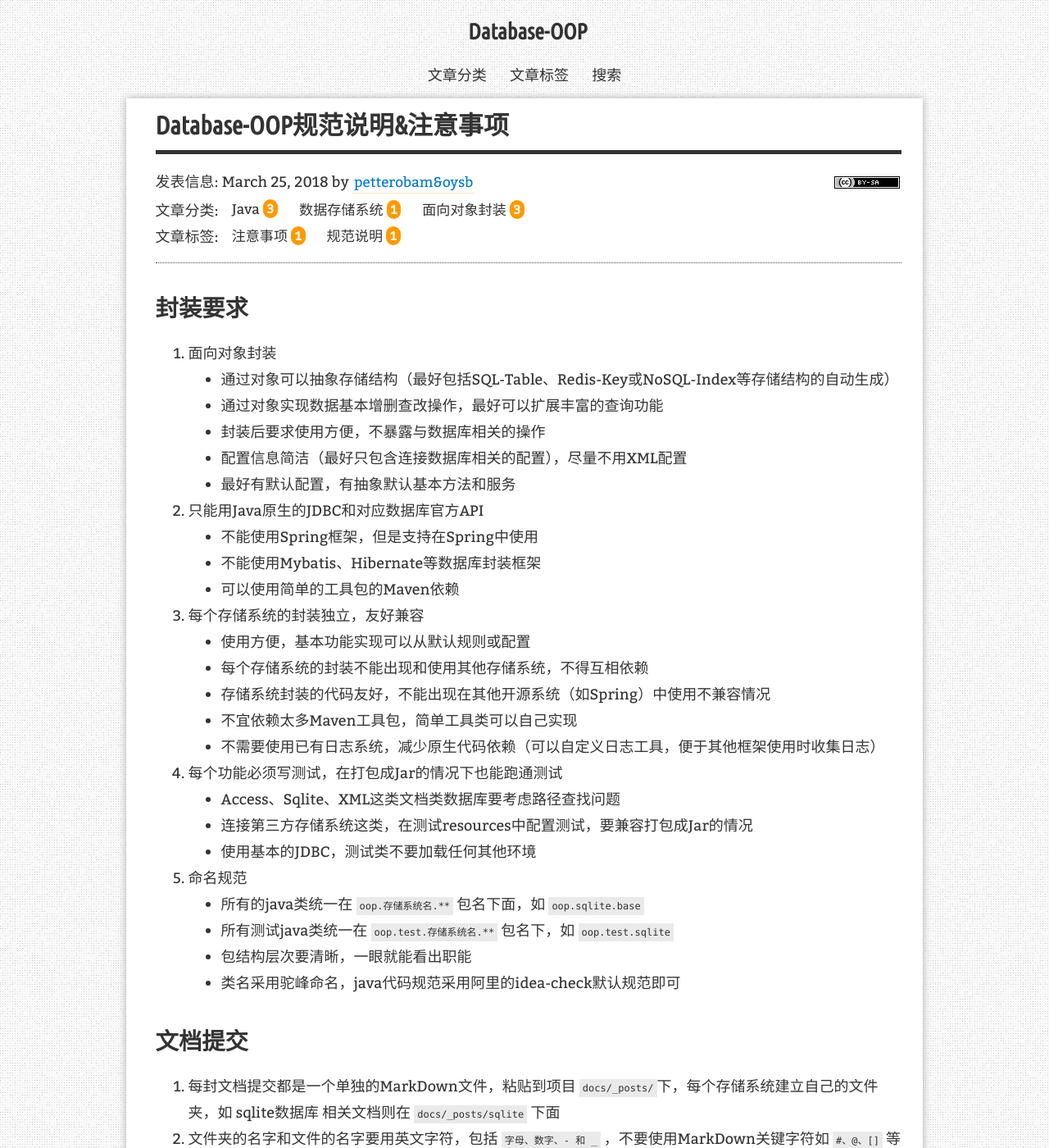
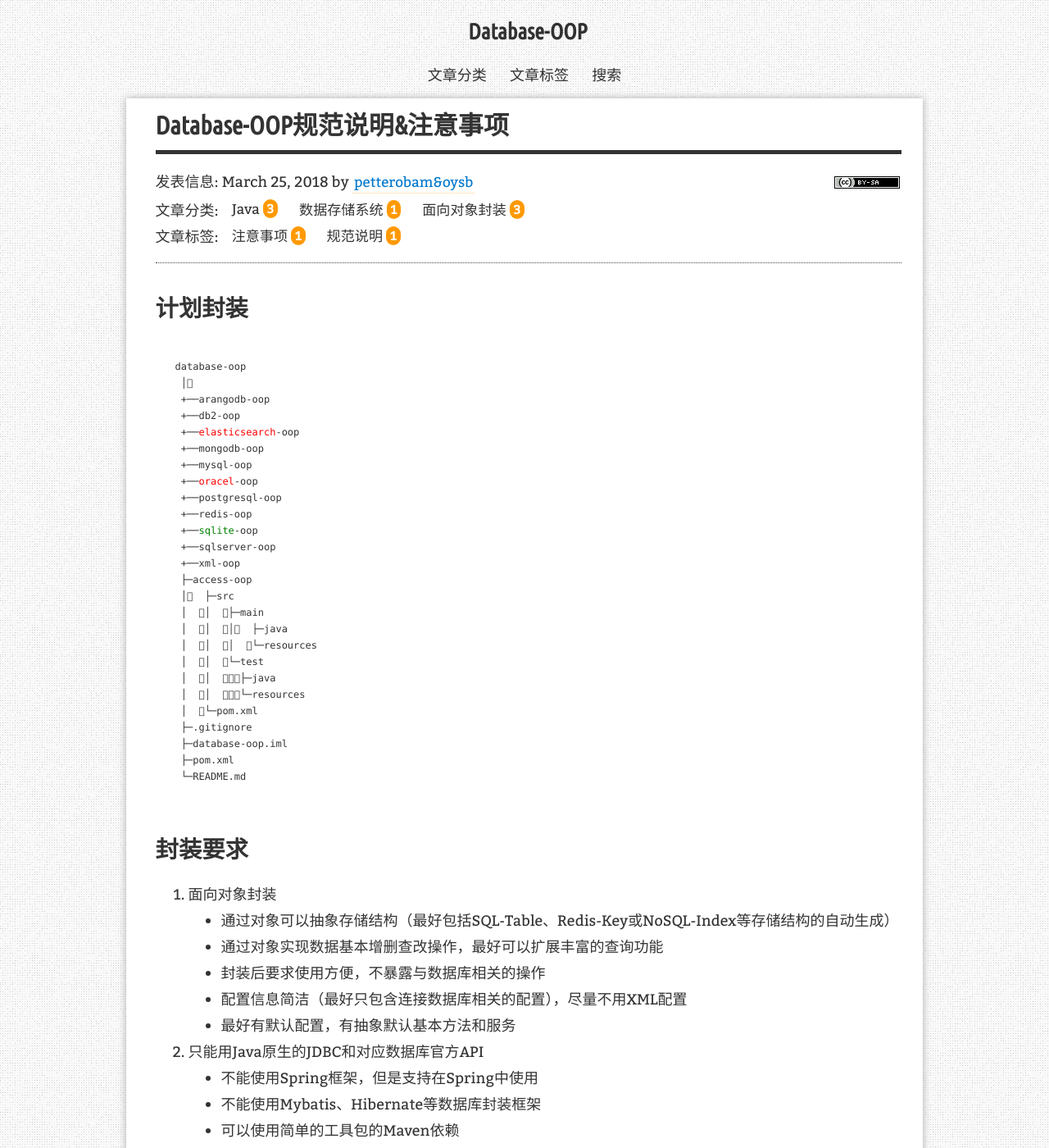
Before and after one commit to petterobam/database-oop, a Jekyll site: the page built from docs/_posts/2018-03-25-about-database-oop.md, in a window 1280 px wide and 1400 px high. Shown: the whole window at 82% size. Built offline with Jekyll 4.4.1, drawn with Linux system fonts in a browser that asks for light colours; nearby versions of some CDN libraries; comment, search, counter and statistics services are not loaded.

Commit message:
docs:规范和注意事项添加目录结构信息

```diff
--- a/docs/_posts/2018-03-25-about-database-oop.md
+++ b/docs/_posts/2018-03-25-about-database-oop.md
@@ -8,6 +8,35 @@ redirect_from:
   - /2018/03/25/
 ---
 
+## 计划封装
+<pre>
+database-oop
+ │
+ +──arangodb-oop
+ +──db2-oop
+ +──<span style="color:red;">elasticsearch</span>-oop
+ +──mongodb-oop
+ +──mysql-oop
+ +──<span style="color:red;">oracel</span>-oop
+ +──postgresql-oop
+ +──redis-oop
+ +──<span style="color:green;">sqlite</span>-oop
+ +──sqlserver-oop
+ +──xml-oop
+ ├─access-oop
+ │  ├─src
+ │  │  ├─main
+ │  │  │  ├─java
+ │  │  │  └─resources
+ │  │  └─test
+ │  │  ├─java
+ │  │  └─resources
+ │  └─pom.xml
+ ├─.gitignore
+ ├─database-oop.iml
+ ├─pom.xml
+ └─README.md
+</pre>
 ## 封装要求
 
 1. 面向对象封装
```
